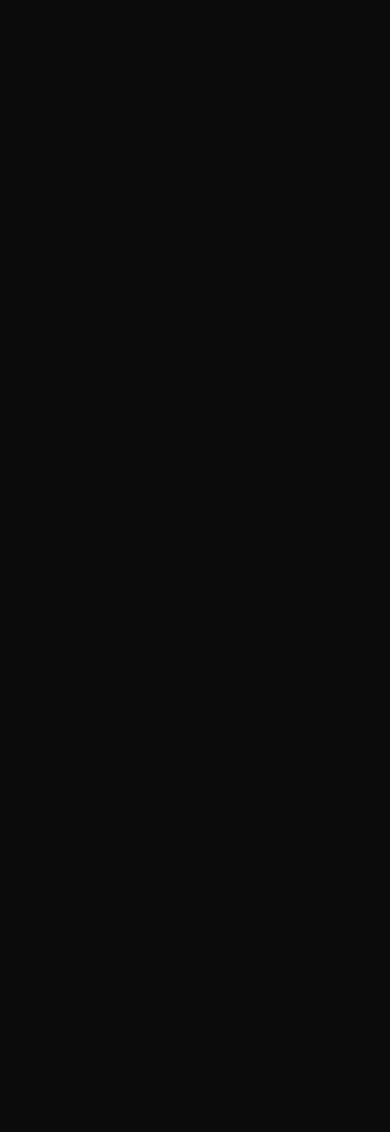
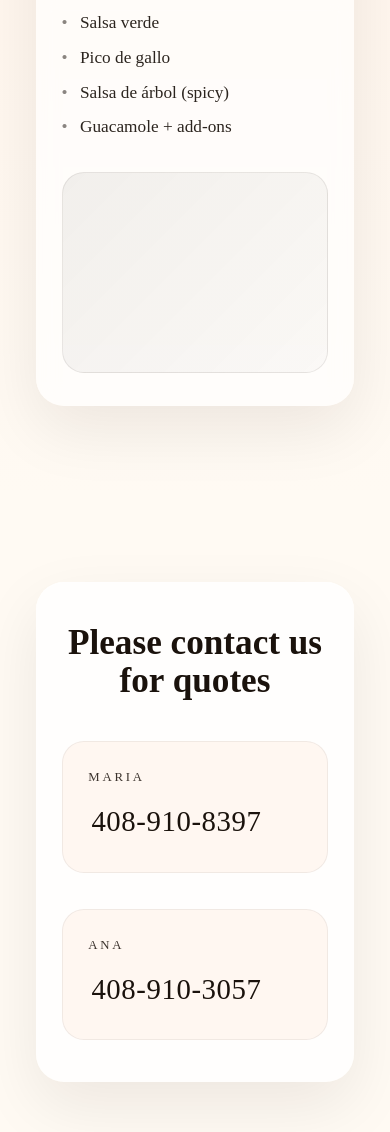
Before and after one commit to v1shay/taquizas-chapala-web, a Next.js app: page / in a window 390 px wide. Shown: the part 2571-3703 px from the top of the page. Before the commit the page ends 844 px from the top, so only its background shows below. Built offline with nearby package versions, Linux system fonts and the light colour scheme; a web font is replaced by a local one.

Commit message:
initialize second page

```diff
--- a/src/app/page.tsx
+++ b/src/app/page.tsx
@@ -1,5 +1,13 @@
 import Hero from "../components/Hero";
+import Offerings from "../components/Offerings";
+import Contact from "../components/Contact";
 
 export default function Home() {
-  return <Hero />;
+  return (
+    <>
+      <Hero />
+      <Offerings />
+      <Contact />
+    </>
+  );
 }
--- /dev/null
+++ b/src/components/Contact.module.css
@@ -0,0 +1,88 @@
+.section {
+  background: #fffaf3;
+  color: #1a120c;
+  padding: 5.5rem 0 7rem;
+}
+
+.inner {
+  max-width: 1000px;
+  margin: 0 auto;
+  padding: 0 2.25rem;
+}
+
+.content {
+  border-radius: 28px;
+  padding: 3.5rem 2.75rem;
+  background: rgba(255, 255, 255, 0.82);
+  box-shadow:
+    0 24px 64px rgba(26, 18, 12, 0.08),
+    0 1px 0 rgba(255, 255, 255, 0.65) inset;
+}
+
+.title {
+  font-family: "AbrilFatface", serif;
+  font-size: clamp(2.2rem, 3.2vw, 3rem);
+  line-height: 1.1;
+  text-align: center;
+}
+
+.people {
+  display: grid;
+  grid-template-columns: 1fr 1fr;
+  gap: 2.25rem;
+  margin-top: 2.5rem;
+}
+
+.person {
+  border-radius: 22px;
+  padding: 1.75rem 1.6rem;
+  background: rgba(255, 240, 232, 0.55);
+  border: 1px solid rgba(26, 18, 12, 0.06);
+}
+
+.name {
+  font-family: "DMSerif", serif;
+  text-transform: uppercase;
+  letter-spacing: 0.22em;
+  font-size: 0.8rem;
+  opacity: 0.85;
+}
+
+.phone {
+  display: inline-block;
+  margin-top: 0.9rem;
+
+  font-family: "ElGrosa", serif;
+  font-size: clamp(1.8rem, 2.6vw, 2.25rem);
+  letter-spacing: 0.02em;
+
+  color: inherit;
+  text-decoration: none;
+
+  padding: 0.35rem 0.2rem;
+  border-radius: 14px;
+  transition: background 160ms ease, transform 160ms ease;
+}
+
+.phone:hover {
+  background: rgba(255, 255, 255, 0.65);
+}
+
+.phone:active {
+  transform: translateY(1px);
+}
+
+.phone:focus-visible {
+  outline: 2px solid rgba(240, 107, 91, 0.5);
+  outline-offset: 3px;
+}
+
+@media (max-width: 760px) {
+  .content {
+    padding: 2.6rem 1.6rem;
+  }
+
+  .people {
+    grid-template-columns: 1fr;
+  }
+}
--- /dev/null
+++ b/src/components/Contact.tsx
@@ -0,0 +1,40 @@
+"use client";
+
+import { motion } from "framer-motion";
+import styles from "./Contact.module.css";
+
+export default function Contact() {
+  return (
+    <section className={styles.section} id="contact" aria-labelledby="contact-title">
+      <div className={styles.inner}>
+        <motion.div
+          className={styles.content}
+          initial={{ opacity: 0, y: 12 }}
+          whileInView={{ opacity: 1, y: 0 }}
+          viewport={{ once: true, amount: 0.55 }}
+          transition={{ duration: 0.65, ease: [0.22, 1, 0.36, 1] }}
+        >
+          <h2 className={styles.title} id="contact-title">
+            Please contact us for quotes
+          </h2>
+
+          <div className={styles.people}>
+            <div className={styles.person}>
+              <div className={styles.name}>Maria</div>
+              <a className={styles.phone} href="tel:+14089108397">
+                408-910-8397
+              </a>
+            </div>
+
+            <div className={styles.person}>
+              <div className={styles.name}>Ana</div>
+              <a className={styles.phone} href="tel:+14089103057">
+                408-910-3057
+              </a>
+            </div>
+          </div>
+        </motion.div>
+      </div>
+    </section>
+  );
+}
--- /dev/null
+++ b/src/components/Offerings.module.css
@@ -0,0 +1,148 @@
+.section {
+  /* Continue from the hero peach/orange palette into warm white */
+  background: linear-gradient(
+    180deg,
+    #ff9568 0%,
+    #ffd1b7 22%,
+    #fff2e8 56%,
+    #fffaf3 100%
+  );
+  color: #1a120c;
+  padding: 6.5rem 0 5.5rem;
+}
+
+.inner {
+  max-width: 1200px;
+  margin: 0 auto;
+  padding: 0 2.25rem;
+}
+
+.header {
+  text-align: center;
+  margin-bottom: 4.75rem;
+}
+
+.title {
+  font-family: "ElGrosa", serif;
+  font-size: clamp(3.25rem, 5.5vw, 5rem);
+  letter-spacing: 0.04em;
+  line-height: 0.95;
+}
+
+.subheader {
+  margin: 1.1rem auto 0;
+  max-width: 52rem;
+
+  font-family: "DMSerif", serif;
+  font-size: 1.15rem;
+  line-height: 1.6;
+  opacity: 0.9;
+}
+
+.blocks {
+  display: flex;
+  flex-direction: column;
+  gap: 3.75rem;
+}
+
+.block {
+  display: grid;
+  grid-template-columns: 1.05fr 0.95fr;
+  gap: 3.25rem;
+  align-items: center;
+
+  padding: 2.6rem 2.4rem;
+  border-radius: 28px;
+  background: rgba(255, 255, 255, 0.65);
+  box-shadow:
+    0 24px 64px rgba(26, 18, 12, 0.08),
+    0 1px 0 rgba(255, 255, 255, 0.6) inset;
+  backdrop-filter: blur(10px);
+}
+
+.blockReverse {
+  grid-template-columns: 0.95fr 1.05fr;
+}
+
+.blockReverse .textCol {
+  order: 2;
+}
+
+.blockReverse .imageCol {
+  order: 1;
+}
+
+.textCol {
+  min-width: 0;
+}
+
+.blockTitle {
+  font-family: "AbrilFatface", serif;
+  font-size: clamp(1.9rem, 2.6vw, 2.4rem);
+  letter-spacing: 0.06em;
+}
+
+.list {
+  list-style: none;
+  margin-top: 1.15rem;
+  display: grid;
+  gap: 0.55rem;
+}
+
+.listItem {
+  font-family: "DMSerif", serif;
+  font-size: 1.08rem;
+  line-height: 1.5;
+  opacity: 0.92;
+  position: relative;
+  padding-left: 1.15rem;
+}
+
+.listItem::before {
+  content: "•";
+  position: absolute;
+  left: 0;
+  top: 0;
+  opacity: 0.55;
+}
+
+.imageCol {
+  display: flex;
+  justify-content: center;
+  align-items: center;
+}
+
+.imagePlaceholder {
+  width: 100%;
+  max-width: 440px;
+  aspect-ratio: 4 / 3;
+
+  border-radius: 22px;
+  background:
+    linear-gradient(135deg, rgba(26, 18, 12, 0.06), rgba(26, 18, 12, 0.02));
+  border: 1px solid rgba(26, 18, 12, 0.08);
+}
+
+@media (max-width: 960px) {
+  .block,
+  .blockReverse {
+    grid-template-columns: 1fr;
+    gap: 2rem;
+    padding: 2.1rem 1.6rem;
+  }
+
+  .blockReverse .textCol,
+  .blockReverse .imageCol {
+    order: unset;
+  }
+
+  .imagePlaceholder {
+    max-width: 520px;
+  }
+}
+
+@media (prefers-reduced-motion: reduce) {
+  .section {
+    scroll-behavior: auto;
+  }
+}
--- /dev/null
+++ b/src/components/Offerings.tsx
@@ -0,0 +1,102 @@
+"use client";
+
+import { motion } from "framer-motion";
+import styles from "./Offerings.module.css";
+
+type MenuBlock = {
+  title: string;
+  items: string[];
+  reverse?: boolean;
+};
+
+const BLOCKS: MenuBlock[] = [
+  {
+    title: "MEATS",
+    items: [
+      "Asada (grilled steak)",
+      "Al pastor",
+      "Pollo (seasoned chicken)",
+      "Carnitas",
+      "Vegetarian option available on request",
+    ],
+  },
+  {
+    title: "TOPPINGS & SIDES",
+    reverse: true,
+    items: [
+      "Cilantro + onion",
+      "Lime + radishes",
+      "Grilled onions + peppers",
+      "Rice + beans",
+      "Chips",
+    ],
+  },
+  {
+    title: "SALSAS & EXTRAS",
+    items: [
+      "Salsa roja",
+      "Salsa verde",
+      "Pico de gallo",
+      "Salsa de árbol (spicy)",
+      "Guacamole + add-ons",
+    ],
+  },
+];
+
+const blockReveal = {
+  initial: { opacity: 0, y: 18 },
+  whileInView: { opacity: 1, y: 0 },
+  viewport: { once: true, amount: 0.35 },
+  transition: { duration: 0.65, ease: [0.22, 1, 0.36, 1] },
+} as const;
+
+export default function Offerings() {
+  return (
+    <section className={styles.section} id="menu" aria-labelledby="menu-title">
+      <div className={styles.inner}>
+        <motion.header
+          className={styles.header}
+          initial={{ opacity: 0, y: 10 }}
+          whileInView={{ opacity: 1, y: 0 }}
+          viewport={{ once: true, amount: 0.6 }}
+          transition={{ duration: 0.7, ease: [0.22, 1, 0.36, 1] }}
+        >
+          <h2 className={styles.title} id="menu-title">
+            MENU
+          </h2>
+          <p className={styles.subheader}>
+            We bring the plancha, tortillas, and a full taco station—your guests choose their favorites
+            and we serve fresh throughout your event.
+          </p>
+        </motion.header>
+
+        <div className={styles.blocks}>
+          {BLOCKS.map((block) => (
+            <motion.article
+              key={block.title}
+              className={[styles.block, block.reverse ? styles.blockReverse : ""]
+                .filter(Boolean)
+                .join(" ")}
+              {...blockReveal}
+            >
+              <div className={styles.textCol}>
+                <h3 className={styles.blockTitle}>{block.title}</h3>
+                <ul className={styles.list}>
+                  {block.items.map((item) => (
+                    <li key={item} className={styles.listItem}>
+                      {item}
+                    </li>
+                  ))}
+                </ul>
+              </div>
+
+              <div className={styles.imageCol} aria-hidden="true">
+                <div className={styles.imagePlaceholder} />
+              </div>
+            </motion.article>
+          ))}
+        </div>
+      </div>
+    </section>
+  );
+}
```
